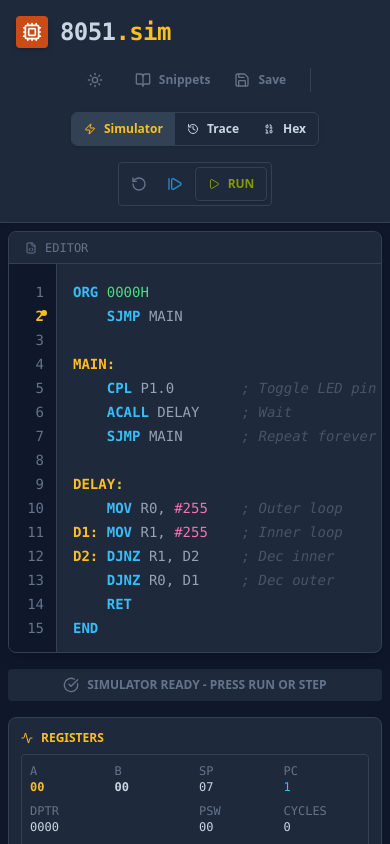
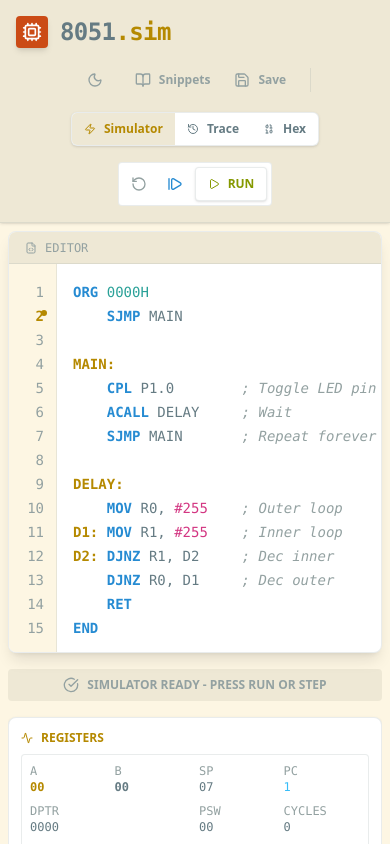
Before and after one commit to S2Sofficial/8051sim, a React (Vite) app: page / in a window 390 px wide. Both pictures are taken after a click on the button "Start Debugging". Built offline with nearby package versions, Linux system fonts and the light colour scheme.

Commit message:
Improve mobile scrolling and default theme

```diff
--- a/src/App.jsx
+++ b/src/App.jsx
@@ -17,7 +17,7 @@ export default function App() {
   const [hasStarted, setHasStarted] = useState(false);
   const [isDarkMode, setIsDarkMode] = useState(() => {
     const saved = localStorage.getItem('8051_theme');
-    return saved ? JSON.parse(saved) : true;
+    return saved ? JSON.parse(saved) : false;
   });
   const theme = isDarkMode ? THEMES.dark : THEMES.light;
 
@@ -590,7 +590,7 @@ export default function App() {
 
       <SnippetsModal isOpen={showSnippets} onClose={() => setShowSnippets(false)} isDark={isDarkMode} />
 
-      <main className="flex-1 overflow-hidden p-2 lg:p-4 grid grid-cols-1 lg:grid-cols-2 gap-4">
+      <main className="flex-1 overflow-y-auto lg:overflow-hidden p-2 lg:p-4 grid grid-cols-1 lg:grid-cols-2 gap-4">
         <CodeEditor
           initialCode={codeRef.current}
           onCodeChange={handleCodeChange}
@@ -602,7 +602,7 @@ export default function App() {
 
         <div className="flex flex-col gap-4 overflow-hidden h-[50vh] lg:h-auto">
             {view === 'sim' && (
-                <div className="flex-1 flex flex-col gap-4 overflow-hidden">
+                <div className="flex-1 flex flex-col gap-4 overflow-visible lg:overflow-hidden">
                     <div className={`p-2 text-xs font-bold rounded flex items-center gap-2 justify-center transition-colors ${isModified ? theme.statusWarn : `${theme.header} ${theme.textMuted}`}`}>
                         {isModified ? <><AlertCircle className="w-4 h-4"/> CODE CHANGED - PRESS RESET TO RELOAD</> : <><CheckCircle className="w-4 h-4"/> SIMULATOR READY - PRESS RUN OR STEP</>}
                     </div>
@@ -611,7 +611,7 @@ export default function App() {
                         <RegisterView state={cpu} theme={theme} />
                     </div>
                     <div className={`${theme.card} rounded-lg shadow p-3 border ${theme.border} shrink-0`}>
-                        <div className={`text-xs font-bold ${theme.panelHeader} mb-2 flex items-center gap-2`}><Activity className="w-3 h-3"/> SERIAL BUFFER</div>
+                        <div className={`text-xs font-bold ${theme.panelHeader} mb-2 flex items-center gap-2`}><Activity className="w-3 h-3"/> SERIAL BUFFER <span className="italic text-[10px]">(Under development)</span></div>
                         <div className="flex items-center gap-2 mb-2">
                             <input
                               value={serialInput}
```
